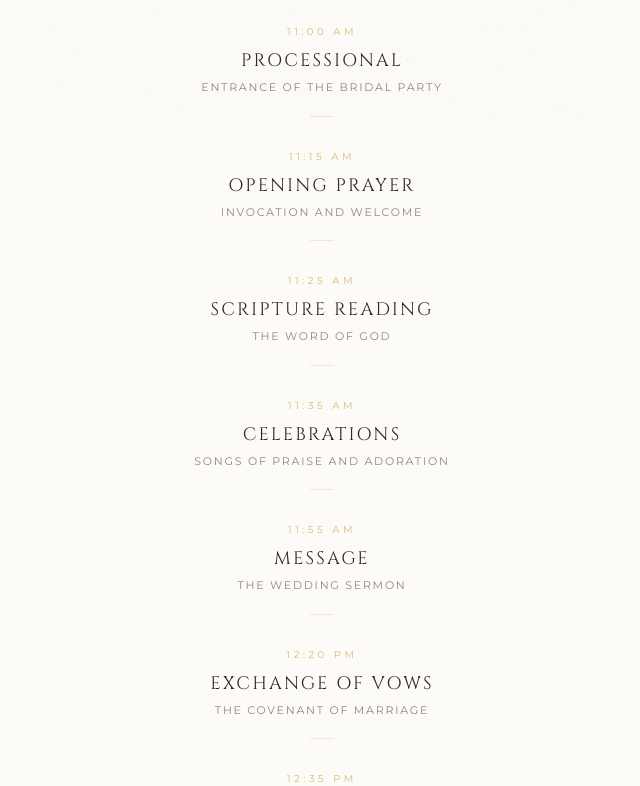
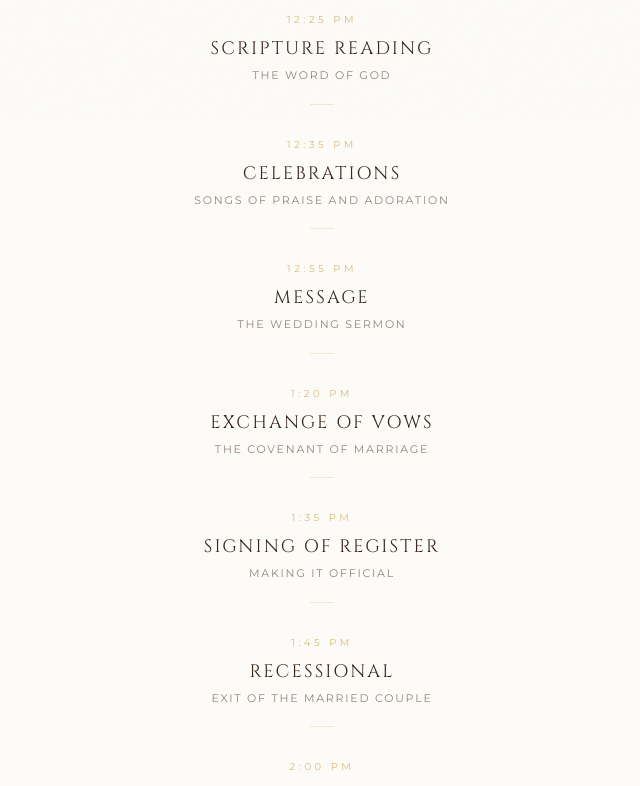
Before and after one commit to sampsonkpe/priven, a React (Vite) app: page /programme in a window 1280 px wide. Shown: the part 680-1466 px from the top of the page, without its empty margins (318-958 px from the left). Built offline with nearby package versions, Linux system fonts and the light colour scheme; no server answers.

Commit message:
Feat(home): show splash once per session, skip on Home navigation

```diff
--- a/src/app/Home.tsx
+++ b/src/app/Home.tsx
@@ -8,6 +8,9 @@ import PageNav from "../components/PageNav";
 
 const Home = () => {
   const [showSplash, setShowSplash] = useState(() => {
+    const [showSplash, setShowSplash] = useState(() => {
+  });
+
     if (typeof window === "undefined") return true;
     return sessionStorage.getItem("priven_splash_seen") !== "1";
   });
@@ -21,7 +24,13 @@ const Home = () => {
     <div className="grain-bg bg-background min-h-screen relative">
       <AnimatePresence mode="wait">
         {showSplash && (
-          <SplashScreen key="splash" onDismiss={handleDismissSplash} />
+          <SplashScreen
+            key="splash"
+            onDismiss={() => {
+              sessionStorage.setItem("priven_splash_seen", "1");
+              setShowSplash(false);
+            }}
+          />
         )}
       </AnimatePresence>
 
--- a/src/pages/OrderOfService.tsx
+++ b/src/pages/OrderOfService.tsx
@@ -2,15 +2,15 @@ import ScrollReveal from "../components/ScrollReveal";
 import PageNav from "../components/PageNav";
 
 const programme = [
-  { time: "11:00 AM", title: "Processional", note: "Entrance of the bridal party" },
-  { time: "11:15 AM", title: "Opening Prayer", note: "Invocation and welcome" },
-  { time: "11:25 AM", title: "Scripture Reading", note: "The Word of God" },
-  { time: "11:35 AM", title: "Celebrations", note: "Songs of praise and adoration" },
-  { time: "11:55 AM", title: "Message", note: "The wedding sermon" },
-  { time: "12:20 PM", title: "Exchange of Vows", note: "The covenant of marriage" },
-  { time: "12:35 PM", title: "Signing of Register", note: "Making it official" },
-  { time: "12:45 PM", title: "Recessional", note: "Exit of the married couple" },
-  { time: "1:00 PM", title: "Reception", note: "Celebration and fellowship" },
+  { time: "12:00 PM", title: "Processional", note: "Entrance of the bridal party" },
+  { time: "12:15 PM", title: "Opening Prayer", note: "Invocation and welcome" },
+  { time: "12:25 PM", title: "Scripture Reading", note: "The Word of God" },
+  { time: "12:35 PM", title: "Celebrations", note: "Songs of praise and adoration" },
+  { time: "12:55 PM", title: "Message", note: "The wedding sermon" },
+  { time: "1:20 PM", title: "Exchange of Vows", note: "The covenant of marriage" },
+  { time: "1:35 PM", title: "Signing of Register", note: "Making it official" },
+  { time: "1:45 PM", title: "Recessional", note: "Exit of the married couple" },
+  { time: "2:00 PM", title: "Reception", note: "Celebration and fellowship" },
 ];
 
 const Programme = () => (
@@ -47,7 +47,7 @@ const Programme = () => (
       </ScrollReveal>
       <div className="h-16" />
 
-      <ScrollReveal>
+      {/* <ScrollReveal>
         <div className="aspect-[16/9] overflow-hidden">
           <img
             src="/images/hero-couple.png"
@@ -56,7 +56,7 @@ const Programme = () => (
             loading="lazy"
           />
         </div>
-      </ScrollReveal>
+      </ScrollReveal> */}
 
       <div className="h-16" />
 
```
